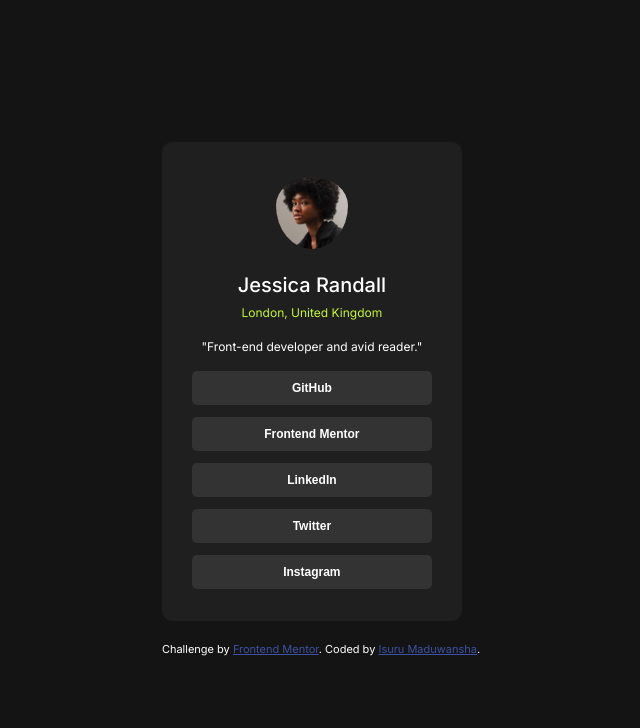
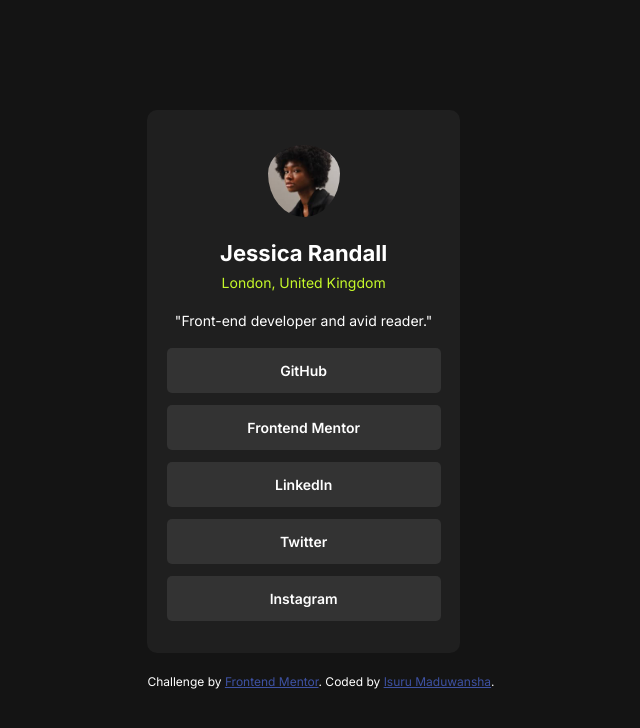
Before and after one commit to Isuru-Maduwansha/social-link-profile-challenge, a plain HTML site: page index.html in a window 1280 px wide. Shown: the whole page, without its empty margins (319-959 px from the left). Drawn offline with Linux system fonts and the light colour scheme.

Commit message:
html and css update

```diff
--- a/index.html
+++ b/index.html
@@ -26,11 +26,11 @@
         <span>London, United Kingdom</span>
         <p>"Front-end developer and avid reader."</p>
 
-        <button class="buttonStyle">GitHub</button>
-        <button class="buttonStyle">Frontend Mentor</button>
-        <button class="buttonStyle">LinkedIn</button>
-        <button class="buttonStyle">Twitter</button>
-        <button class="buttonStyle">Instagram</button>
+        <a href="https://github.com/" class="linkStyle">GitHub</a>
+        <a href="https://www.frontendmentor.io/" class="linkStyle">Frontend Mentor</a>
+        <a href="https://www.linkedin.com/" class="linkStyle">LinkedIn</a>
+        <a href="https://x.com/" class="linkStyle">Twitter</a>
+        <a href="https://www.instagram.com//" class="linkStyle">Instagram</a>
 
     </div>
 
--- a/style.css
+++ b/style.css
@@ -1,6 +1,6 @@
 /*-- colors & font variables --*/
 :root{
-   font-family: Inter;
+   font-family: "Inter" , sans-serif;
    --c-Green: hsl(75, 94%, 57%);
    --c-White: hsl(0, 0%, 100%);
    --c-Grey700: hsl(0, 0%, 20%);
@@ -15,13 +15,13 @@ body{
    background-color: var(--c-Grey900);
    align-items: center;
    justify-content: center;
-   line-height: 1.6;
+   line-height: 1.5;
 }
 /*--container --*/
 .container{
    display: flex;
    flex-direction: column;
-   max-width: 300px;
+   max-width: min(90% , 375px);
    background-color: var(--c-Grey800);
    border-radius:10px;
    align-items: center;
@@ -29,19 +29,19 @@ body{
    padding-bottom: 20px;
 }
 .container h1{
-   font-size: 20px;
-   font-weight: 500;
+   font-size: 22px;
+   font-weight: 700;
    color: var(--c-White);
    margin: 0;
 }
 .container span{
-   font-size: 12px;
+   font-size: 14px;
    font-weight: 400;
    color: var(--c-Green);
    padding-top: 2px;
 }
 .container p{
-   font-size: 12px;
+   font-size: 14px;
    font-weight: 400;
    color: var(--c-White);
    padding: 3px;
@@ -53,22 +53,25 @@ body{
    width: 72px;
    height: 72px;
 }
-/*-- button --*/
-.buttonStyle{
+/*-- link --*/
+.linkStyle{
+   display: block;
+   text-align: center;
+   text-decoration: none;
    color: var(--c-White);
    background-color: var(--c-Grey700);
-   font-size: 12px;
+   font-size: 14px;
    font-weight: 600;
-   padding: 10px;
+   padding: 12px;
    border-radius: 5px;
    border-style: none;
    width: 80%;
    margin-bottom: 12px;
 }
-.buttonStyle:hover{
+.linkStyle:hover{
    background-color: var(--c-Green);
    color: var(--c-Grey700);
 }
 /*-- footer --*/
-   .attribution { font-size: 11px; color: var(--c-White); text-align: center; margin-top: 20px; }
+   .attribution { font-size: 12px; color: var(--c-White); text-align: center; margin-top: 20px; }
    .attribution a { color: hsl(228, 45%, 44%); }
```
Also changed, not shown: assets/images/screenshot.png.
